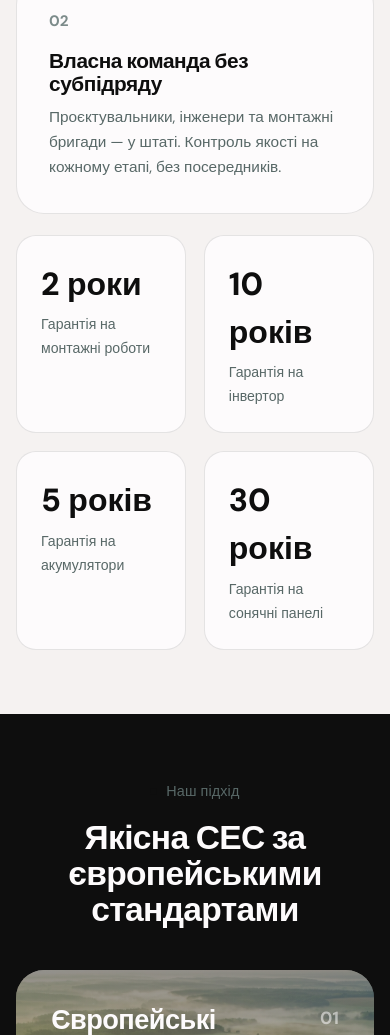
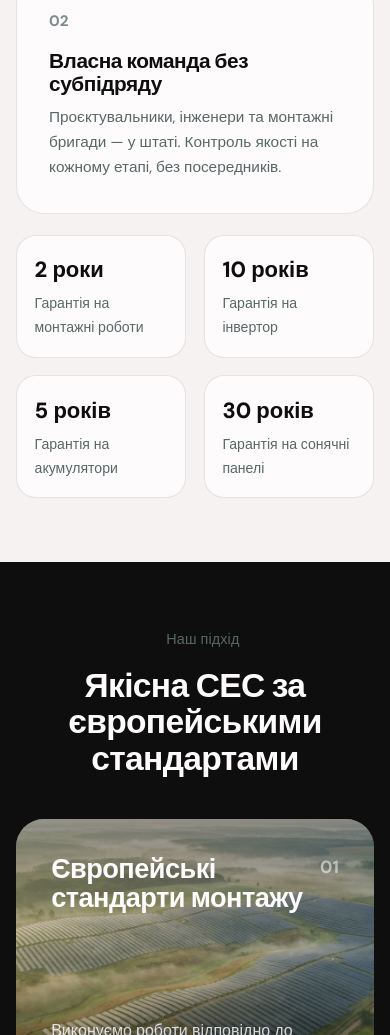
Before and after one commit to GritsenkoIvanKPI/energy_solar, a plain HTML site: page index.html in a window 390 px wide. Shown: the part 5131-6166 px from the top of the page. Drawn offline with Linux system fonts and the light colour scheme.

Commit message:
Fix guarantee card headings wrapping on mobile
Replaced a fragile vw-based clamp() with a fixed mobile font-size and
reduced card padding, giving real margin instead of a razor-thin fit
that still wrapped in real browser rendering. Also fixed the 2-column
layout only kicking in at 640px, leaving 641-980px squeezed into 4
cramped columns — moved it to the 980px breakpoint so the whole
mobile/tablet range behaves consistently.

Co-Authored-By: Claude Sonnet 5 <noreply@anthropic.com>

```diff
--- a/index.html
+++ b/index.html
@@ -350,7 +350,7 @@
 
   .guarantee-row{ display:grid; grid-template-columns:repeat(4,1fr); gap:1.1rem; margin-top:1.3rem; }
   .g-item{ background:var(--white); border:1px solid var(--line-on-light); border-radius:var(--radius-md); padding:1.5rem; text-align:left; }
-  .g-item b{ display:block; font-size:2rem; font-weight:800; margin-bottom:.3rem; }
+  .g-item b{ display:block; font-size:2rem; font-weight:800; margin-bottom:.3rem; white-space:nowrap; }
   .g-item span{ color:var(--slate); font-size:.88rem; }
 
   /* numbered stacked feature cards (dark) */
@@ -612,12 +612,14 @@
     .cta-strip{ padding:2.2rem; flex-direction:column; align-items:flex-start; }
     .proc-head{ flex-direction:column; align-items:flex-start; }
     .proc-intro{ text-align:left; max-width:none; }
+    .guarantee-row{ grid-template-columns:1fr 1fr; }
+    .g-item{ padding:1.1rem; }
+    .g-item b{ font-size:1.375rem; }
   }
   @media (max-width:640px){
     .wrap{ padding:0 1rem; }
     .value-head{ flex-direction:column; align-items:flex-start; }
     .services-grid{ grid-template-columns:1fr; }
-    .guarantee-row{ grid-template-columns:1fr 1fr; }
     .about-stats{ grid-template-columns:1fr; }
     .partners-grid{ grid-template-columns:repeat(2,1fr); }
     .form-row{ grid-template-columns:1fr; }
```
